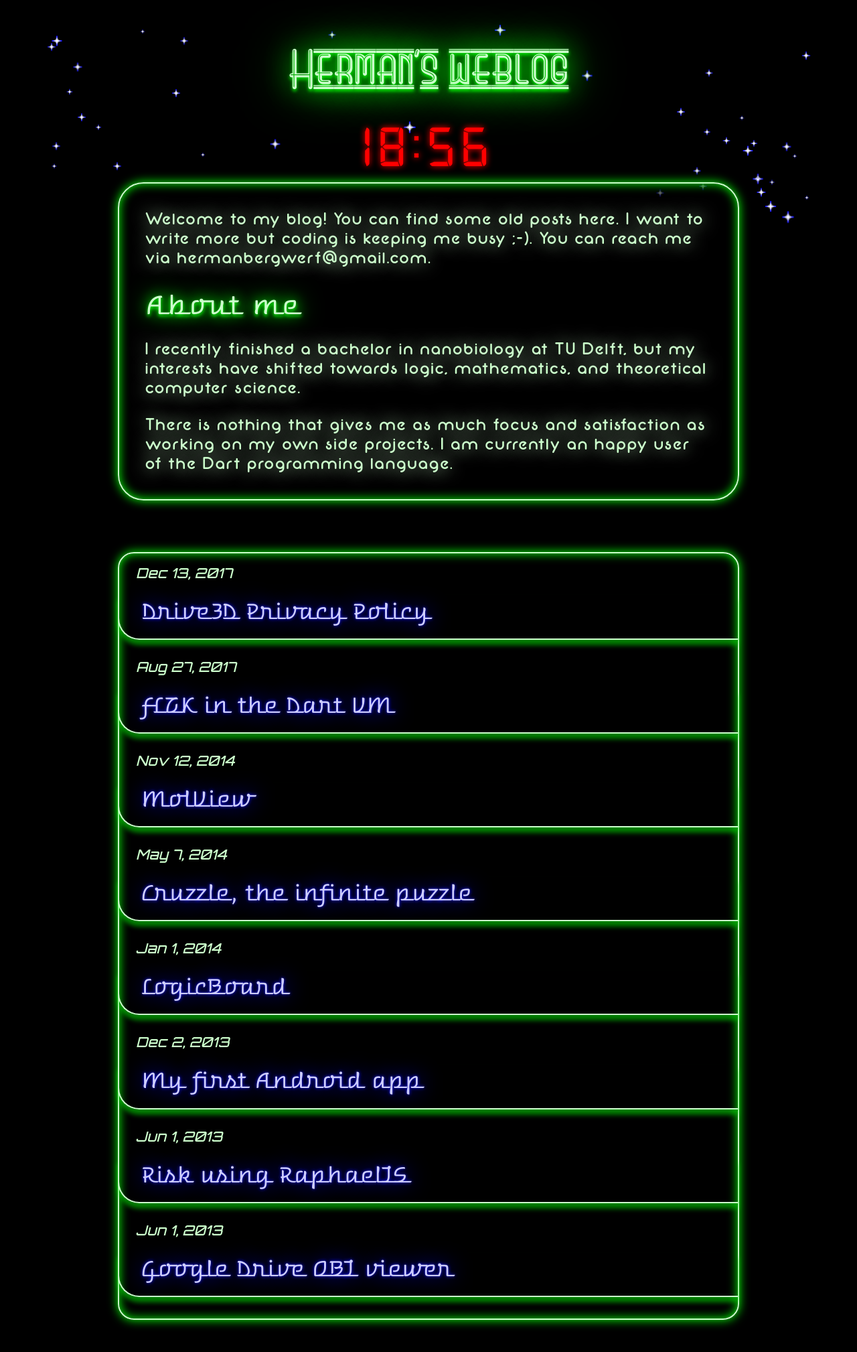
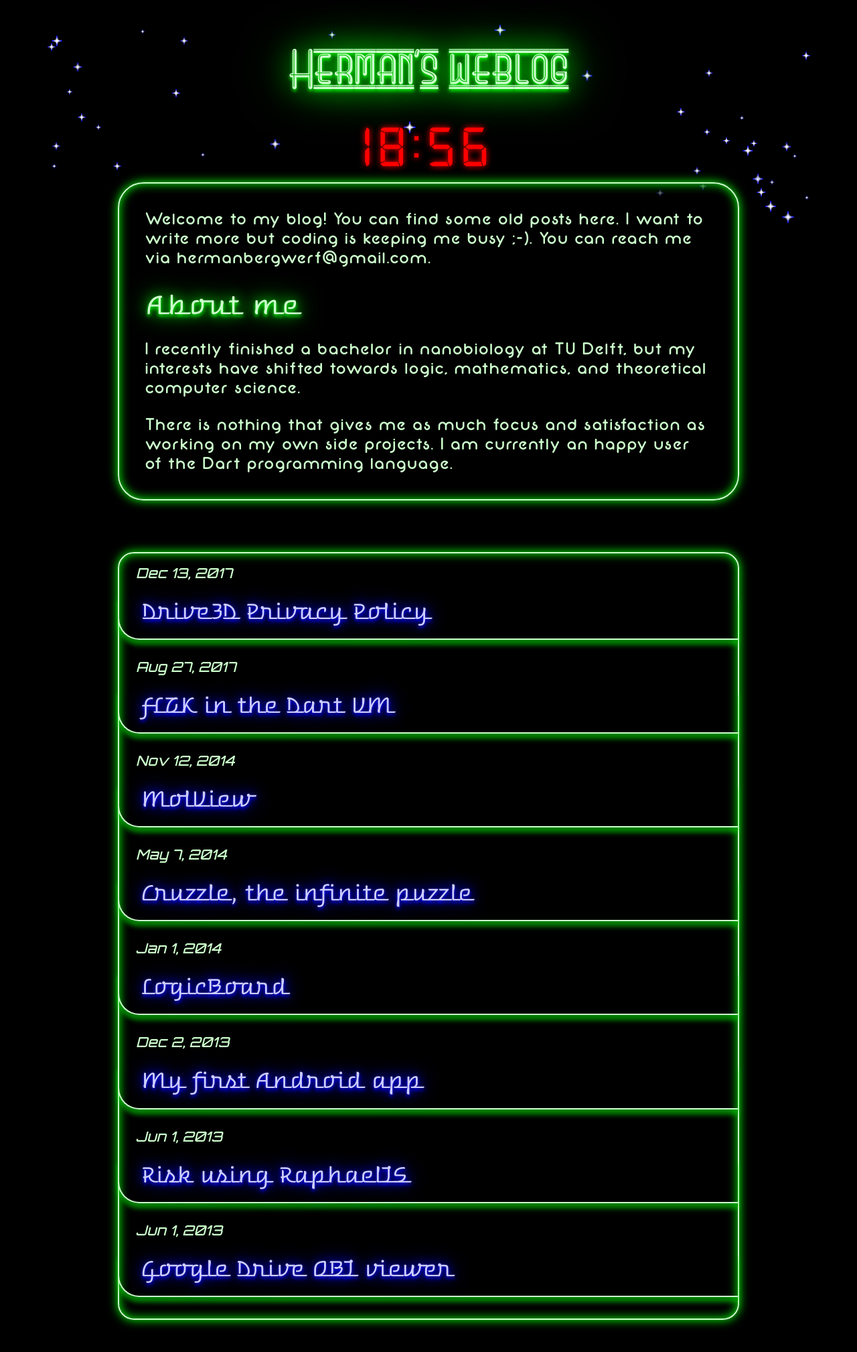
Before and after one commit to bergwerf/retro, a Jekyll site: the page built from index.md, in a window 1280 px wide. Shown: the whole page at 67% size. Built offline with Jekyll 4.4.1, drawn with Linux system fonts in a browser that asks for light colours.

Commit message:
Remove some shadows for performance
It actually turns out Chromium on Debian slows down by a few
magnitudes when you add padding to all pre elements.

```diff
--- a/_sass/background.scss
+++ b/_sass/background.scss
@@ -31,13 +31,10 @@
 
 #neon-horizon {
   position: fixed;
-
   top: 0;
   left: 0;
   right: 0;
   bottom: 40%;
-
-  background: linear-gradient(black 90%, transparent)
 }
 
 $star-extend-width: 4px;
--- a/_sass/content.scss
+++ b/_sass/content.scss
@@ -45,15 +45,14 @@
 
 a {
   color: $neon-blue-core;
-  text-shadow: 0 0 5px $neon-blue, 0 0 1em $neon-blue;
   transition: color .1s ease, text-shadow .1s ease;
 
   &:hover {
     cursor: url(/assets/AmigaHandPointer.gif), pointer;
     text-shadow:
-      0 1px 5px $neon-green,
-      0 0 .5em $neon-green,
-      0 0 1em $neon-green;
+      0 1px 5px $neon-blue,
+      0 0 .5em $neon-blue,
+      0 0 1em $neon-blue;
   }
 }
 
@@ -83,7 +82,6 @@
   font-family: 'Neon 80s';
   font-size: 1.6em;
   letter-spacing: .05em;
-  text-shadow: 0 0 1em;
 }
 
 #post-list {
@@ -117,6 +115,10 @@
 
   &> a {
     text-decoration: none;
+    text-shadow:
+      0 3px 5px $neon-blue,
+      0 0 .5em $neon-blue,
+      0 0 1em $neon-blue;
   }
 }
 
@@ -144,13 +146,15 @@
   margin: 0 .6em;
 }
 
+// Some ridiculous Chromium bug makes rendering extreme slow when adding padding
+// to all pre elements. Why remains a mystery.
 pre {
-  overflow: auto;
-  padding: 1em 1.3em;
+  //overflow: auto;
+  //padding: 1em 1.3em;
 
-  border-radius: 1em;
-  border: 1px solid $neon-yellow-core;
-  box-shadow: 0 0 8px $neon-yellow, inset 0 0 8px $neon-yellow;
+  //border-radius: 1em;
+  //border: 2px solid $neon-yellow-core;
+
   color: $neon-yellow-core;
 
   & .c1 {
@@ -160,5 +164,5 @@
 
 code.highlighter-rouge {
   color: $neon-yellow-core;
-  text-shadow: 0 1px 2px $neon-yellow;
+  //text-shadow: 0 1px 2px $neon-yellow;
 }
```
